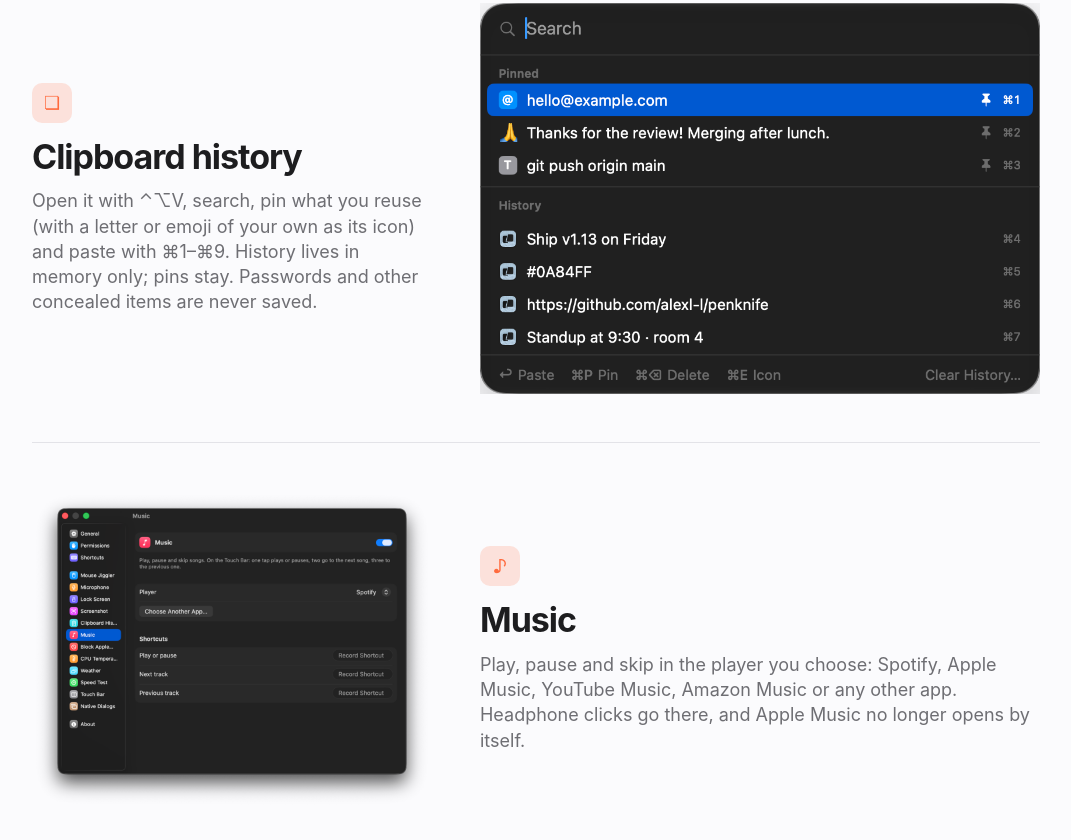
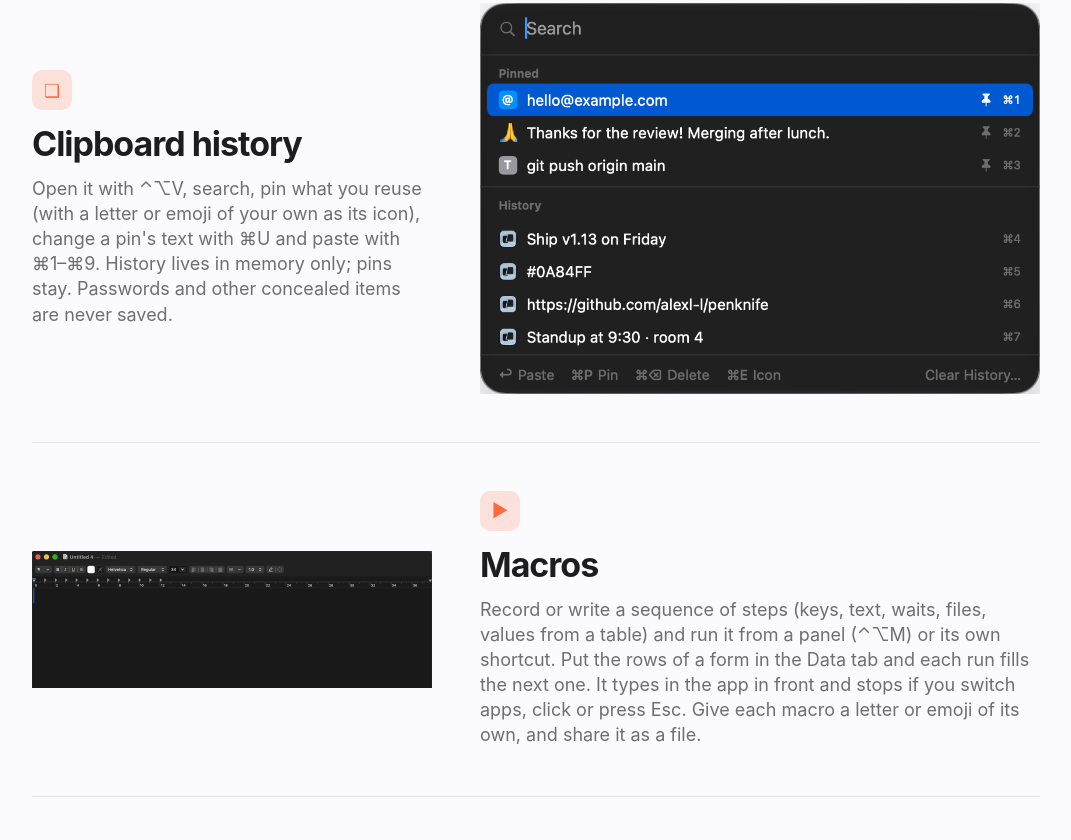
Before and after one commit to alexl-l/penknife, a plain HTML site: page docs/index.html in a window 1280 px wide. Shown: the part 2820-3660 px from the top of the page, without its empty margins (104-1175 px from the left). Drawn offline with Linux system fonts and the light colour scheme.

Commit message:
1.15: version bump, changelog; README EN/ES and web show Macros (new GIF) and the clipboard ⌘U; Touch Bar hold progress noted (O-34)
Co-Authored-By: Claude Opus 5.5 <noreply@anthropic.com>
Claude-Session: https://claude.ai/code/session_01AfuujtDKYau6vxNTaiQnGz

```diff
--- a/docs/index.html
+++ b/docs/index.html
@@ -83,8 +83,12 @@ footer a{text-decoration:underline}
     <div class="shot"><img src="screenshots/recording-speed.gif" alt="The recording window: the speed menu opens, 2× is chosen and the length changes from 0:14 to 0:07" width="860" height="464" loading="lazy"></div>
   </div>
   <div class="row">
-    <div class="txt"><div class="fi" aria-hidden="true">❏</div><h3>Clipboard history</h3><p>Open it with ⌃⌥V, search, pin what you reuse (with a letter or emoji of your own as its icon) and paste with ⌘1–⌘9. History lives in memory only; pins stay. Passwords and other concealed items are never saved.</p></div>
+    <div class="txt"><div class="fi" aria-hidden="true">❏</div><h3>Clipboard history</h3><p>Open it with ⌃⌥V, search, pin what you reuse (with a letter or emoji of your own as its icon), change a pin's text with ⌘U and paste with ⌘1–⌘9. History lives in memory only; pins stay. Passwords and other concealed items are never saved.</p></div>
     <div class="shot"><img src="screenshots/clipboard.png" alt="Clipboard history panel" width="960" height="670" loading="lazy"></div>
+  </div>
+  <div class="row">
+    <div class="txt"><div class="fi" aria-hidden="true">▶</div><h3>Macros</h3><p>Record or write a sequence of steps (keys, text, waits, files, values from a table) and run it from a panel (⌃⌥M) or its own shortcut. Put the rows of a form in the Data tab and each run fills the next one. It types in the app in front and stops if you switch apps, click or press Esc. Give each macro a letter or emoji of its own, and share it as a file.</p></div>
+    <div class="shot"><img src="screenshots/macros.gif" alt="Opening the Macros panel and running a macro that fills rows from its data table" width="800" height="274" loading="lazy"></div>
   </div>
   <div class="row">
     <div class="txt"><div class="fi" aria-hidden="true">♪</div><h3>Music</h3><p>Play, pause and skip in the player you choose: Spotify, Apple Music, YouTube Music, Amazon Music or any other app. Headphone clicks go there, and Apple Music no longer opens by itself.</p></div>
```
Also changed, not shown: docs/screenshots/macros.gif (added), 5 other files.
